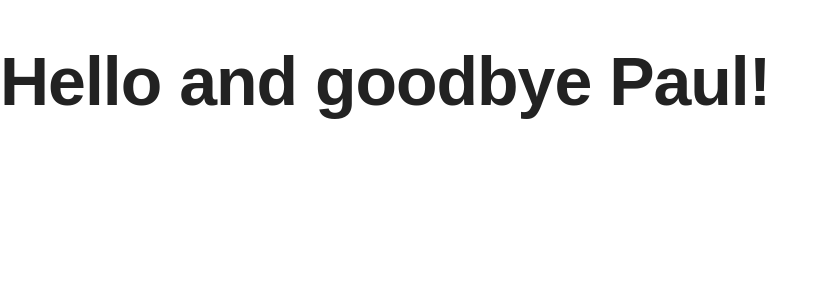
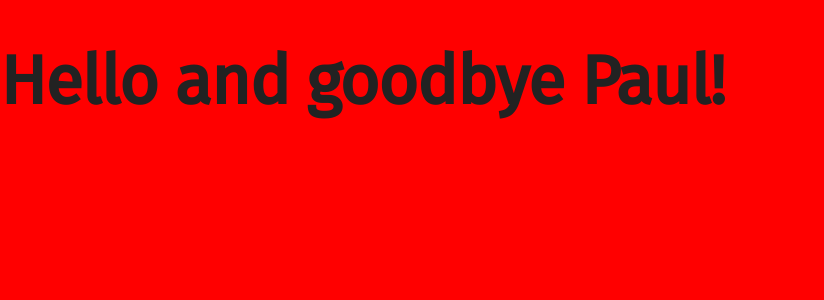
Before and after one commit to paul-jewell/design-code, a Jekyll site: the page built from index.html, in a window 1280 px wide. Shown: the top 300 px of the page, without its empty margins (0-824 px from the left). Built offline with Jekyll 4.4.1, drawn with Linux system fonts in a browser that asks for light colours; Markdown is read by kramdown in place of the engine named in the settings.

Commit message:
Added font link andtidying up

```diff
--- /dev/null
+++ b/assets/css/0-tools/_fonts.scss
@@ -0,0 +1 @@
+@import url(https://fonts.googleapis.com/css?family=Fira+Sans:400,400italic);
--- a/assets/css/1-base/_body-element.sass
+++ b/assets/css/1-base/_body-element.sass
@@ -1,5 +1,5 @@
 body
-  background-color: white
+  background-color: red
   font-size: 14px
   line-height: 1.6
   font-family: 'Fira Sans', sans-serif
--- a/assets/css/main.css
+++ b/assets/css/main.css
@@ -3,6 +3,7 @@
  * 1. Change the default font family in all browsers (opinionated).
  * 2. Prevent adjustments of font size after orientation changes in IE and iOS.
  */
+@import url(https://fonts.googleapis.com/css?family=Fira+Sans:400,400italic);
 html {
   font-family: sans-serif;
   /* 1 */
@@ -365,7 +366,7 @@ textarea {
   /* 2 */ }
 
 body {
-  background-color: white;
+  background-color: red;
   font-size: 14px;
   line-height: 1.6;
   font-family: 'Fira Sans', sans-serif;
--- a/assets/css/main.scss
+++ b/assets/css/main.scss
@@ -1,5 +1,6 @@
 @import "0-tools/bourbon/bourbon";
 @import "0-tools/normalize";
+@import "0-tools/fonts";
 
 @import "1-base/vars";
 @import "1-base/body-element";
--- a/package.json
+++ b/package.json
@@ -11,7 +11,7 @@
   "devDependencies": {
     "browser-sync": "^1.3.7",
     "gulp": "^3.8.8",
-    "gulp-autoprefixer": "1.0.0",
+    "gulp-autoprefixer": "^2.3.1",
     "gulp-jade": "^1.1.0",
     "gulp-sass": "^2.1.0"
   },
```
